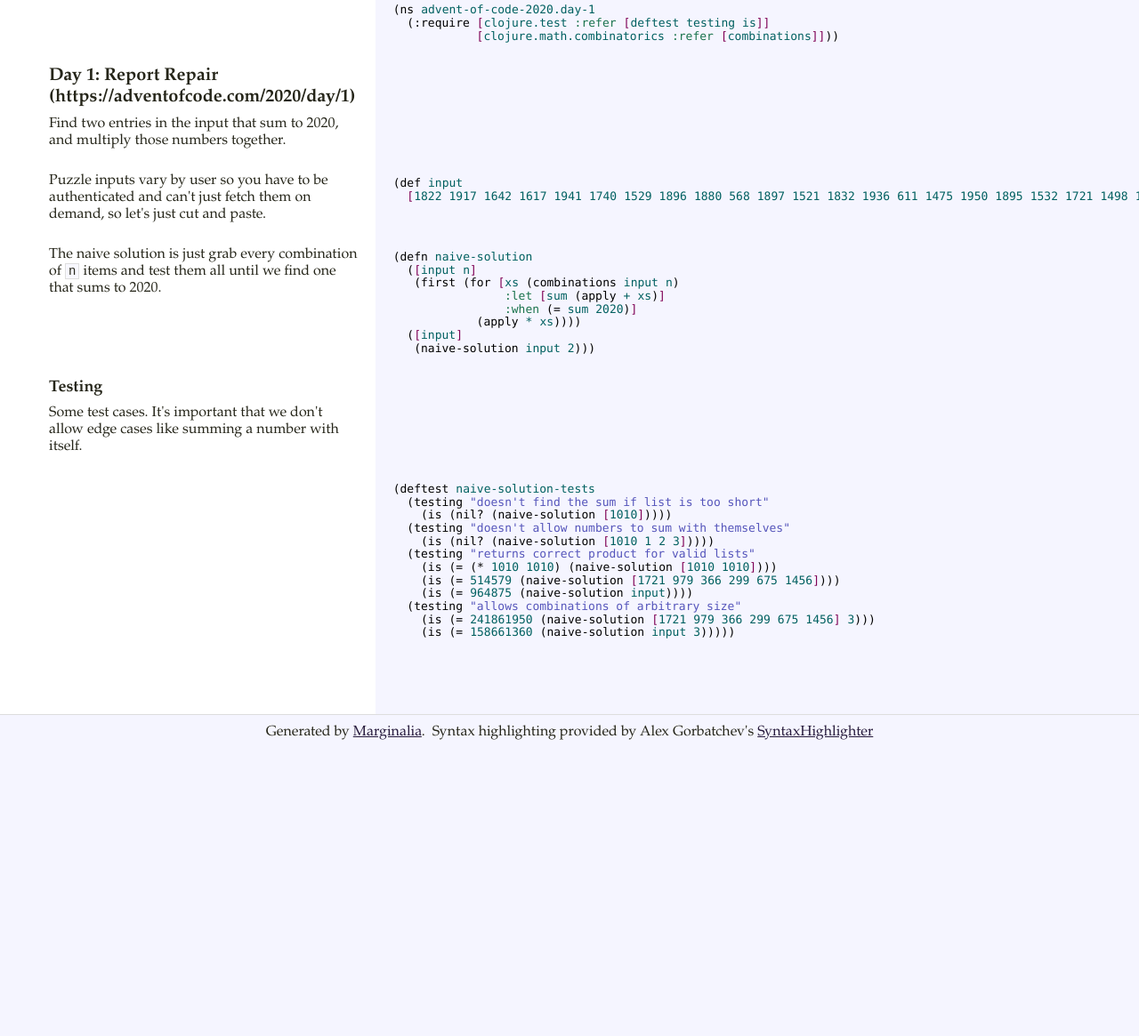
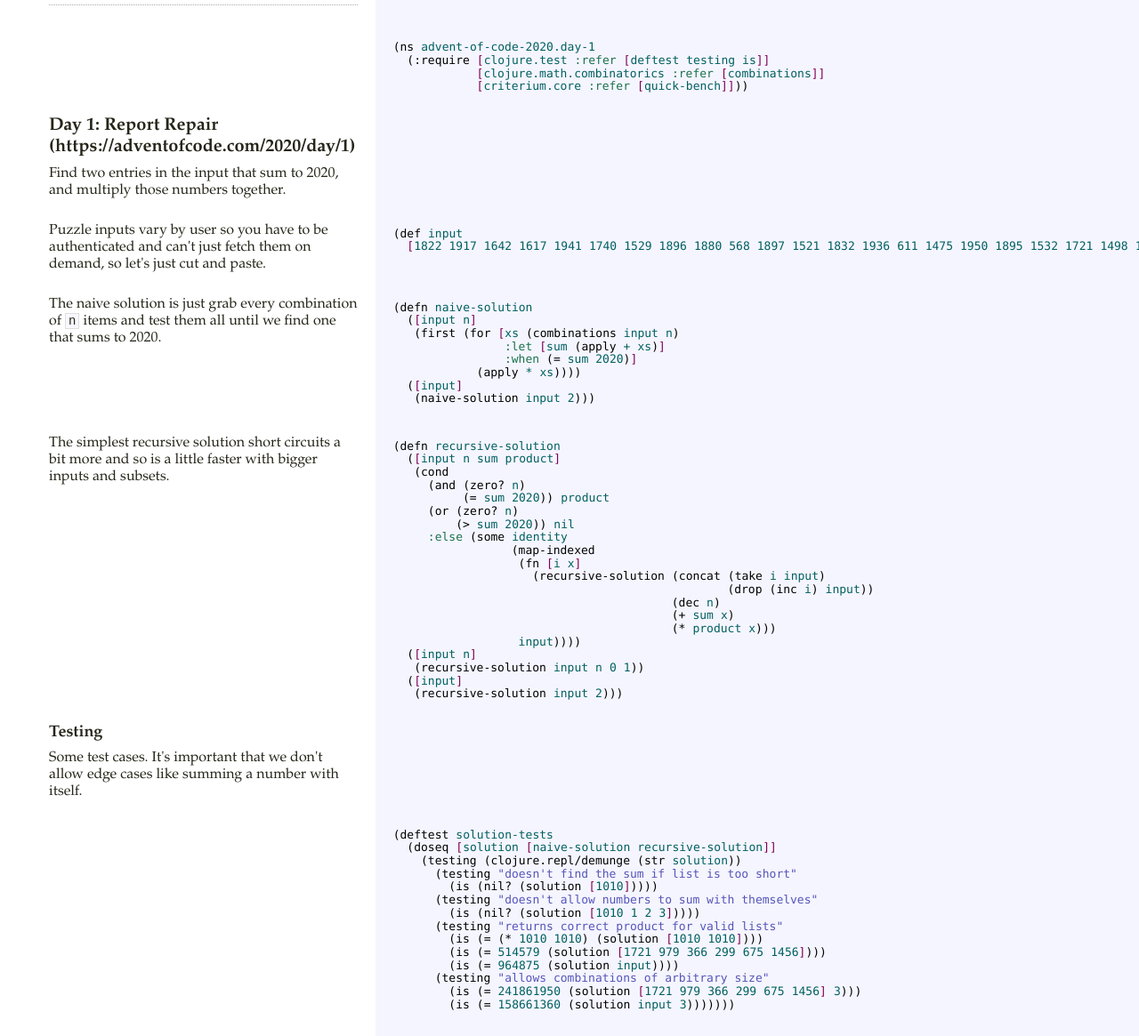
Before and after one commit to LemonWatcher/advent-of-code-2020, a plain HTML site: page doc/index.html in a window 1280 px wide. Shown: the part 455-1620 px from the top of the page at 89% size. Before the commit the page ends 1288 px from the top, so only its background shows below. Drawn offline with Linux system fonts and the light colour scheme.

Commit message:
Added recursive solution for the 1st puzzle.

```diff
--- a/doc/index.html
+++ b/doc/index.html
@@ -2866,10 +2866,11 @@ net.brehaut.ClojureTools = (function (SH) {
   };
 })(SyntaxHighlighter);
 </script><title>advent-of-code-2020 -- Marginalia</title></head><body><table><tr><td class="docs"><div class="header"><h1 class="project-name"><a href="https://github.com/lemonwatcher/advent-of-code-2020">advent-of-code-2020</a></h1><h2 class="project-version">0.1.1</h2><br /><p>Advent of Code 2020</p>
-</div><div class="dependencies"><h3>dependencies</h3><table><tr><td class="dep-name">org.clojure/clojure</td><td class="dotted"><hr /></td><td class="dep-version">1.10.1</td></tr><tr><td class="dep-name">org.clojure/math.combinatorics</td><td class="dotted"><hr /></td><td class="dep-version">0.1.6</td></tr></table></div></td><td class="codes" style="text-align: center; vertical-align: middle;color: #666;padding-right:20px"><br /><br /><br />(this space intentionally left almost blank)</td></tr><tr><td class="docs"><div class="toc"><a name="toc"><h3>namespaces</h3></a><ul><li><a href="#advent-of-code-2020.day-1">advent-of-code-2020.day-1</a></li></ul></div></td><td class="codes">&nbsp;</td></tr><tr><td class="docs"><div class="docs-header"><a class="anchor" href="#advent-of-code-2020.day-1" name="advent-of-code-2020.day-1"><h1 class="project-name">advent-of-code-2020.day-1</h1><a class="toc-link" href="#toc">toc</a></a></div></td><td class="codes" /></tr><tr><td class="docs">
+</div><div class="dependencies"><h3>dependencies</h3><table><tr><td class="dep-name">org.clojure/clojure</td><td class="dotted"><hr /></td><td class="dep-version">1.10.1</td></tr><tr><td class="dep-name">org.clojure/math.combinatorics</td><td class="dotted"><hr /></td><td class="dep-version">0.1.6</td></tr><tr><td class="dep-name">shams/priority-queue</td><td class="dotted"><hr /></td><td class="dep-version">0.1.2</td></tr><tr><td class="dep-name">criterium</td><td class="dotted"><hr /></td><td class="dep-version">0.4.6</td></tr></table></div></td><td class="codes" style="text-align: center; vertical-align: middle;color: #666;padding-right:20px"><br /><br /><br />(this space intentionally left almost blank)</td></tr><tr><td class="docs"><div class="toc"><a name="toc"><h3>namespaces</h3></a><ul><li><a href="#advent-of-code-2020.day-1">advent-of-code-2020.day-1</a></li></ul></div></td><td class="codes">&nbsp;</td></tr><tr><td class="docs"><div class="docs-header"><a class="anchor" href="#advent-of-code-2020.day-1" name="advent-of-code-2020.day-1"><h1 class="project-name">advent-of-code-2020.day-1</h1><a class="toc-link" href="#toc">toc</a></a></div></td><td class="codes" /></tr><tr><td class="docs">
 </td><td class="codes"><pre class="brush: clojure">(ns advent-of-code-2020.day-1
   (:require [clojure.test :refer [deftest testing is]]
-            [clojure.math.combinatorics :refer [combinations]]))</pre></td></tr><tr><td class="docs"><h1>Day 1: Report Repair (https://adventofcode.com/2020/day/1)</h1>
+            [clojure.math.combinatorics :refer [combinations]]
+            [criterium.core :refer [quick-bench]]))</pre></td></tr><tr><td class="docs"><h1>Day 1: Report Repair (https://adventofcode.com/2020/day/1)</h1>
 
 <p>Find two entries in the input that sum to 2020, and multiply those
 numbers together.</p>
@@ -2885,23 +2886,75 @@ numbers together.</p>
                 :when (= sum 2020)]
             (apply * xs))))
   ([input]
-   (naive-solution input 2)))</pre></td></tr><tr><td class="docs"><h2>Testing</h2>
+   (naive-solution input 2)))</pre></td></tr><tr><td class="docs"><p>The simplest recursive solution short circuits a bit more and so is a
+  little faster with bigger inputs and subsets.</p>
+</td><td class="codes"><pre class="brush: clojure">(defn recursive-solution
+  ([input n sum product]
+   (cond
+     (and (zero? n)
+          (= sum 2020)) product
+     (or (zero? n)
+         (&gt; sum 2020)) nil
+     :else (some identity
+                 (map-indexed
+                  (fn [i x]
+                    (recursive-solution (concat (take i input)
+                                                (drop (inc i) input))
+                                        (dec n)
+                                        (+ sum x)
+                                        (* product x)))
+                  input))))
+  ([input n]
+   (recursive-solution input n 0 1))
+  ([input]
+   (recursive-solution input 2)))</pre></td></tr><tr><td class="docs"><h2>Testing</h2>
 
 <p>Some test cases. It's important that we don't allow edge cases like
 summing a number with itself.</p>
 </td><td class="codes"></td></tr><tr><td class="docs">
-</td><td class="codes"><pre class="brush: clojure">(deftest naive-solution-tests
-  (testing &quot;doesn't find the sum if list is too short&quot;
-    (is (nil? (naive-solution [1010]))))
-  (testing &quot;doesn't allow numbers to sum with themselves&quot;
-    (is (nil? (naive-solution [1010 1 2 3]))))
-  (testing &quot;returns correct product for valid lists&quot;
-    (is (= (* 1010 1010) (naive-solution [1010 1010])))
-    (is (= 514579 (naive-solution [1721 979 366 299 675 1456])))
-    (is (= 964875 (naive-solution input))))
-  (testing &quot;allows combinations of arbitrary size&quot;
-    (is (= 241861950 (naive-solution [1721 979 366 299 675 1456] 3)))
-    (is (= 158661360 (naive-solution input 3)))))</pre></td></tr><tr><td class="spacer docs">&nbsp;</td><td class="codes" /></tr></table><div class="footer">Generated by <a href="https://github.com/gdeer81/marginalia">Marginalia</a>.&nbsp;&nbsp;Syntax highlighting provided by Alex Gorbatchev's <a href="http://alexgorbatchev.com/SyntaxHighlighter/">SyntaxHighlighter</a><div id="floating-toc"><ul><li class="floating-toc-li" id="floating-toc_advent-of-code-2020.day-1">advent-of-code-2020.day-1</li></ul></div></div><script type="text/javascript">SyntaxHighlighter.defaults['gutter'] = false;
+</td><td class="codes"><pre class="brush: clojure">(deftest solution-tests
+  (doseq [solution [naive-solution recursive-solution]]
+    (testing (clojure.repl/demunge (str solution))
+      (testing &quot;doesn't find the sum if list is too short&quot;
+        (is (nil? (solution [1010]))))
+      (testing &quot;doesn't allow numbers to sum with themselves&quot;
+        (is (nil? (solution [1010 1 2 3]))))
+      (testing &quot;returns correct product for valid lists&quot;
+        (is (= (* 1010 1010) (solution [1010 1010])))
+        (is (= 514579 (solution [1721 979 366 299 675 1456])))
+        (is (= 964875 (solution input))))
+      (testing &quot;allows combinations of arbitrary size&quot;
+        (is (= 241861950 (solution [1721 979 366 299 675 1456] 3)))
+        (is (= 158661360 (solution input 3)))))))</pre></td></tr><tr><td class="docs"><p>Generate a test sequence guaranteed to contain a subset with length
+  <code>n</code> that sums to 2020.</p>
+</td><td class="codes"><pre class="brush: clojure">(defn random-input
+  [length n]
+  (let [[xs rest] (-&gt;&gt; (partial rand-int 2100)
+                       repeatedly
+                       (take (dec length))
+                       (split-at (dec n)))
+        ;; guarantee at least one hit
+        y (apply - 2020 xs)]
+    (shuffle (concat [y] xs rest))))</pre></td></tr><tr><td class="docs"><h1>Benchmarks</h1>
+
+<p>Comparing the performance of the naive and recursive
+approaches. Recorded on a Linux VM running on a Chromebook, please
+don't laugh.</p>
+</td><td class="codes"></td></tr><tr><td class="docs"><p>Evaluation count : 6 in 6 samples of 1 calls.
+Execution time mean : 118.488980 ms
+Execution time std-deviation : 30.464186 ms
+Execution time lower quantile : 81.965276 ms ( 2.5%)
+Execution time upper quantile : 148.631309 ms (97.5%)
+Overhead used : 31.894745 ns</p>
+</td><td class="codes"></td></tr><tr><td class="docs">
+</td><td class="codes"><pre class="brush: clojure">(comment (quick-bench (recursive-solution (random-input 10000 3) 3)))</pre></td></tr><tr><td class="docs"><p>Evaluation count : 12 in 6 samples of 2 calls.
+Execution time mean : 4.233666 sec
+Execution time std-deviation : 9.750836 sec
+Execution time lower quantile : 61.125691 ms ( 2.5%)
+Execution time upper quantile : 21.115343 sec (97.5%)
+Overhead used : 31.894745 ns</p>
+</td><td class="codes"></td></tr><tr><td class="docs">
+</td><td class="codes"><pre class="brush: clojure">(comment (quick-bench (naive-solution (random-input 100000 3) 3)))</pre></td></tr><tr><td class="spacer docs">&nbsp;</td><td class="codes" /></tr></table><div class="footer">Generated by <a href="https://github.com/gdeer81/marginalia">Marginalia</a>.&nbsp;&nbsp;Syntax highlighting provided by Alex Gorbatchev's <a href="http://alexgorbatchev.com/SyntaxHighlighter/">SyntaxHighlighter</a><div id="floating-toc"><ul><li class="floating-toc-li" id="floating-toc_advent-of-code-2020.day-1">advent-of-code-2020.day-1</li></ul></div></div><script type="text/javascript">SyntaxHighlighter.defaults['gutter'] = false;
 SyntaxHighlighter.all();
 
 // hackity hack
```
Also changed, not shown: 4 other files.
